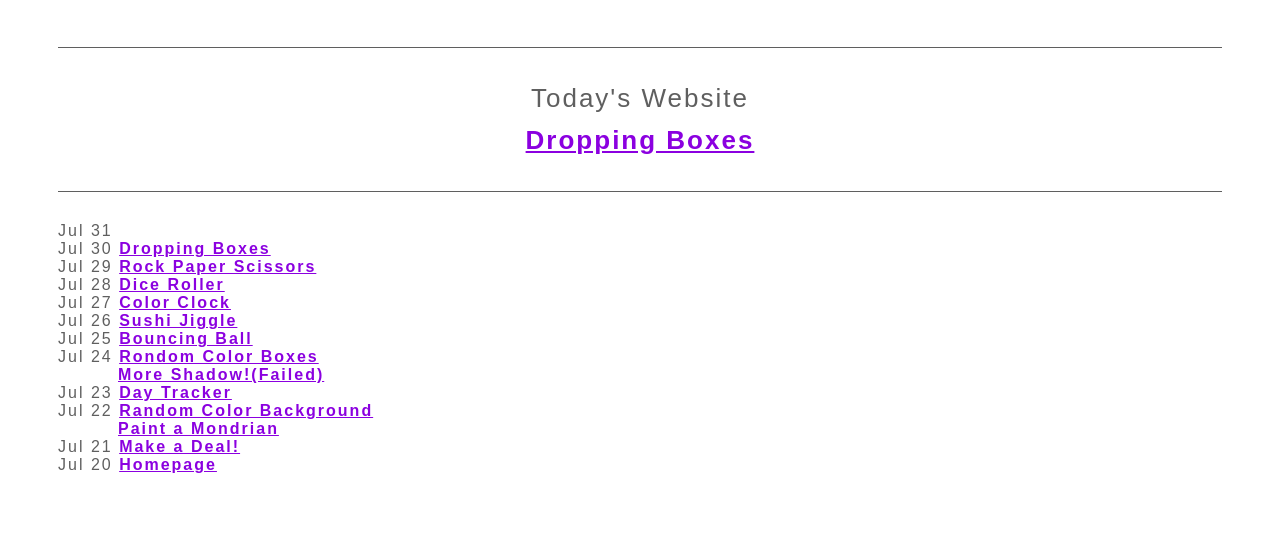
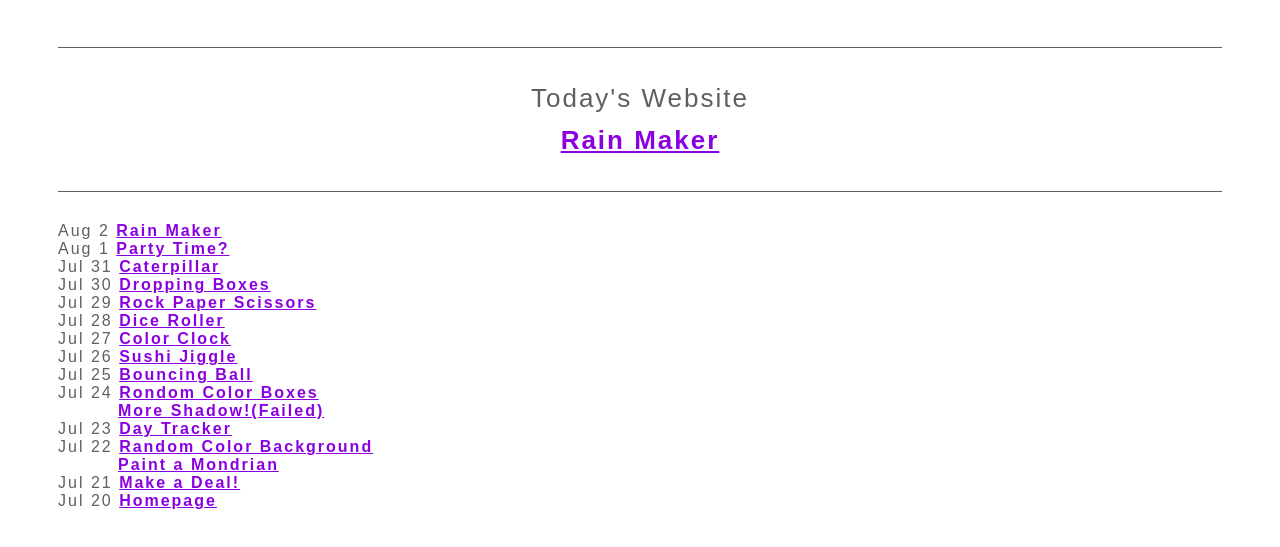
Before and after one commit to brightsunp/web_practice, a plain HTML site: page index.html in a window 1280 px wide. Shown: the part 239-786 px from the top of the page. Drawn offline with Linux system fonts and the light colour scheme.

Commit message:
Update index.html

```diff
--- a/index.html
+++ b/index.html
@@ -32,12 +32,18 @@
 
 	<div id="marquee_container">
 		<div>Today's Website</div>
-		<a href="node/0727.html">Dropping Boxes</a>
+		<a href="node/0802.html">Rain Maker</a>
 	</div>
 
 	<div id="website_list_container">
 		<div>
-			Jul 31  <span><a href="node/0731.html"></a></span>
+			Aug 2  <span><a href="node/0802.html">Rain Maker</a></span>
+		</div>
+		<div>
+			Aug 1  <span><a href="node/0801.html">Party Time?</a></span>
+		</div>
+		<div>
+			Jul 31  <span><a href="node/0731.html">Caterpillar</a></span>
 		</div>
 		<div>
 			Jul 30  <span><a href="node/0730.html">Dropping Boxes</a></span>
```
